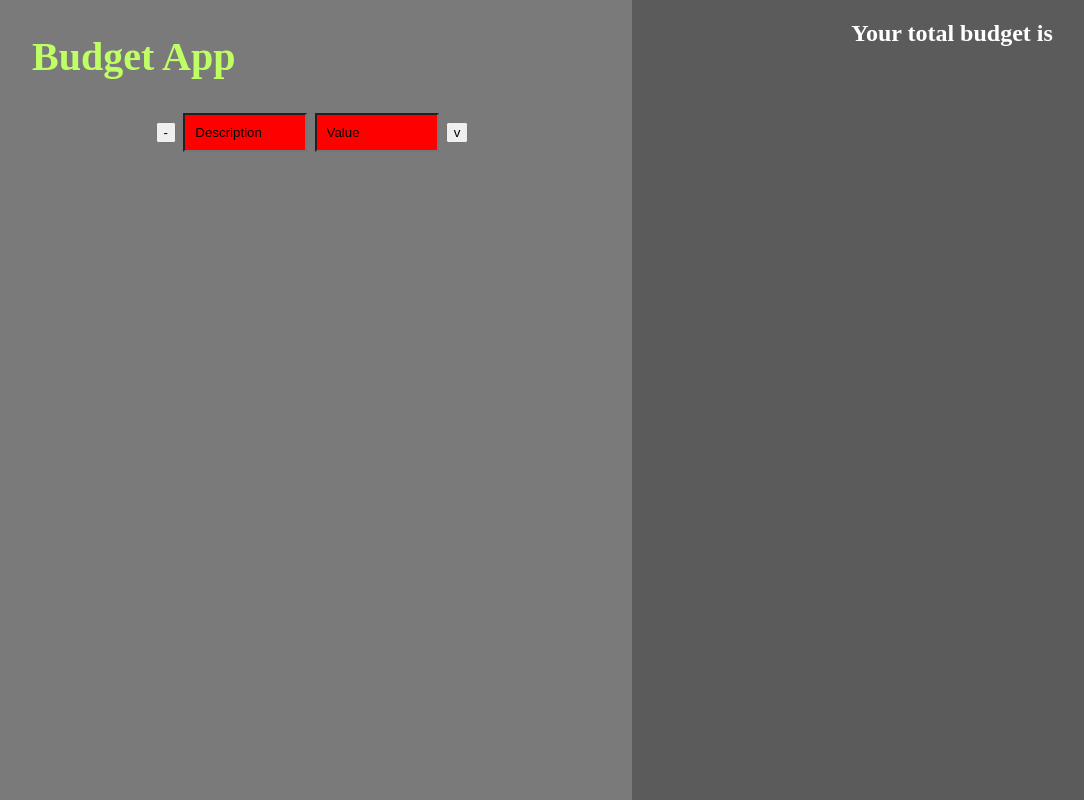
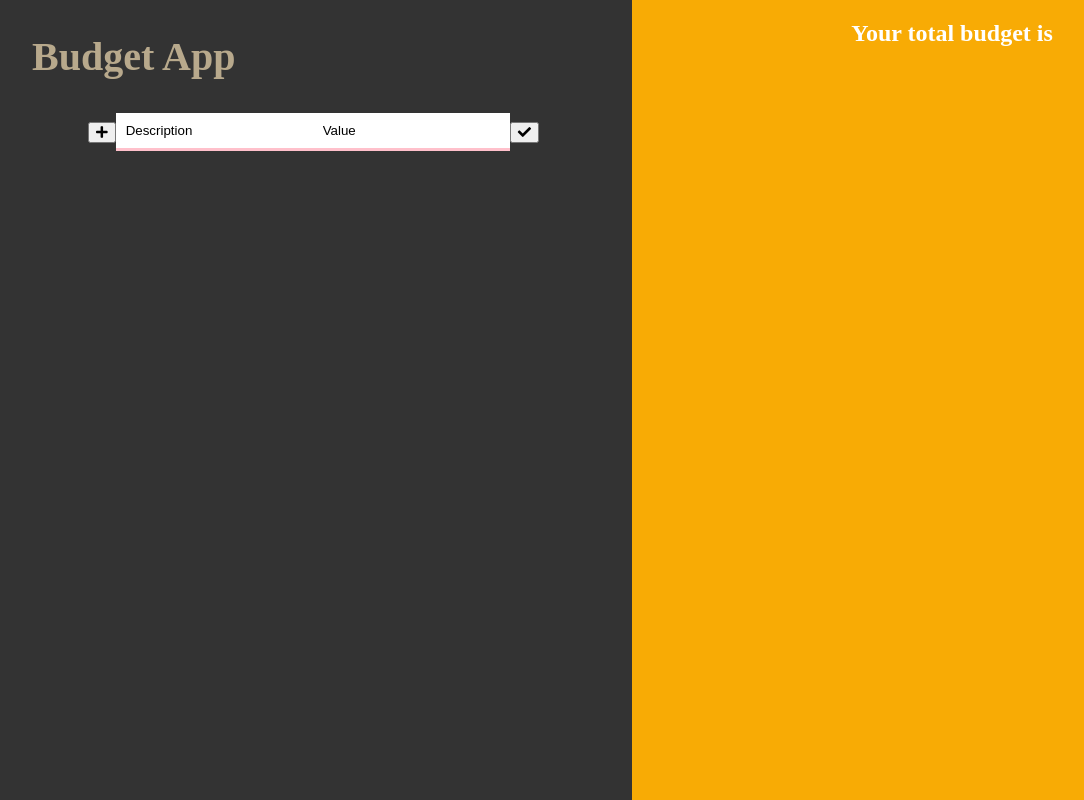
Before and after one commit to AndzelikaB/Budget-App, a website: page index.html in a window 1280 px wide. Shown: the whole page, without its empty margins (8-1092 px from the left). Drawn offline with nearby package versions, Linux system fonts and the light colour scheme; files that its build step writes are made by us from their sources.

Commit message:
work on styles

```diff
--- a/index.html
+++ b/index.html
@@ -7,6 +7,7 @@
     <meta name="viewport" content="width=device-width, initial-scale=1.0">
     <link rel="stylesheet" href="css/style.css">
     <link rel="icon" type="image/png" href="https://www.dpcraft.pl/files/fotob/product-1014.jpg" />
+    <link rel="stylesheet" href="https://use.fontawesome.com/releases/v5.15.4/css/all.css" integrity="sha384-DyZ88mC6Up2uqS4h/KRgHuoeGwBcD4Ng9SiP4dIRy0EXTlnuz47vAwmeGwVChigm" crossorigin="anonymous">
     <script src="js/script.js"></script>
     <title> App Budget </title>
 </head>
@@ -22,10 +23,11 @@
             </div>
 
             <div class="budget__form--operation">
-                <button class="sign"> - </button>
+                <button class="sign"> <i class="fas fa-plus"></i>  </button>
+                <!-- <i class="fas fa-minus"></i> -->
                 <input class="input field_description" type="text" value="Description" onfocus="this.value=''">
                 <input class="input field_value" type="text" value="Value">
-                <button class="add"> v </button>
+                <button class="add"> <i class="fas fa-check"></i> </button>
             </div>
 
         </section>
--- a/scss/style.scss
+++ b/scss/style.scss
@@ -11,12 +11,12 @@ body{
 
    &__form{
 
-        background: rgb(122, 122, 122);
-        width: 50%;
+    color: rgb(255, 201, 101);
+    width: 50%;
 
         &--title{
             h1{
-                color: rgb(191, 255, 101);
+                color: rgb(184, 169, 140);
                 margin-left: 40px;
                 font-size: 40px;
             }
@@ -25,12 +25,14 @@ body{
             display: flex;
             justify-content: space-around;
             align-items: center;
-            width: 50%;
+            width: 70%;
             margin: 0 auto;
 
             .input{
-                width:100px;
-                background: red;
+                width:200px;
+                background: #fff;
+                border:none;
+                border-bottom: 3px solid pink;
                 padding:10px;
             }
             .field_description{
@@ -40,7 +42,7 @@ body{
     }
 
     &__calc{
-        background: rgb(91, 91, 91);
+        background: rgb(248, 171, 5);
         width: 50%;
 
         h2{
```
